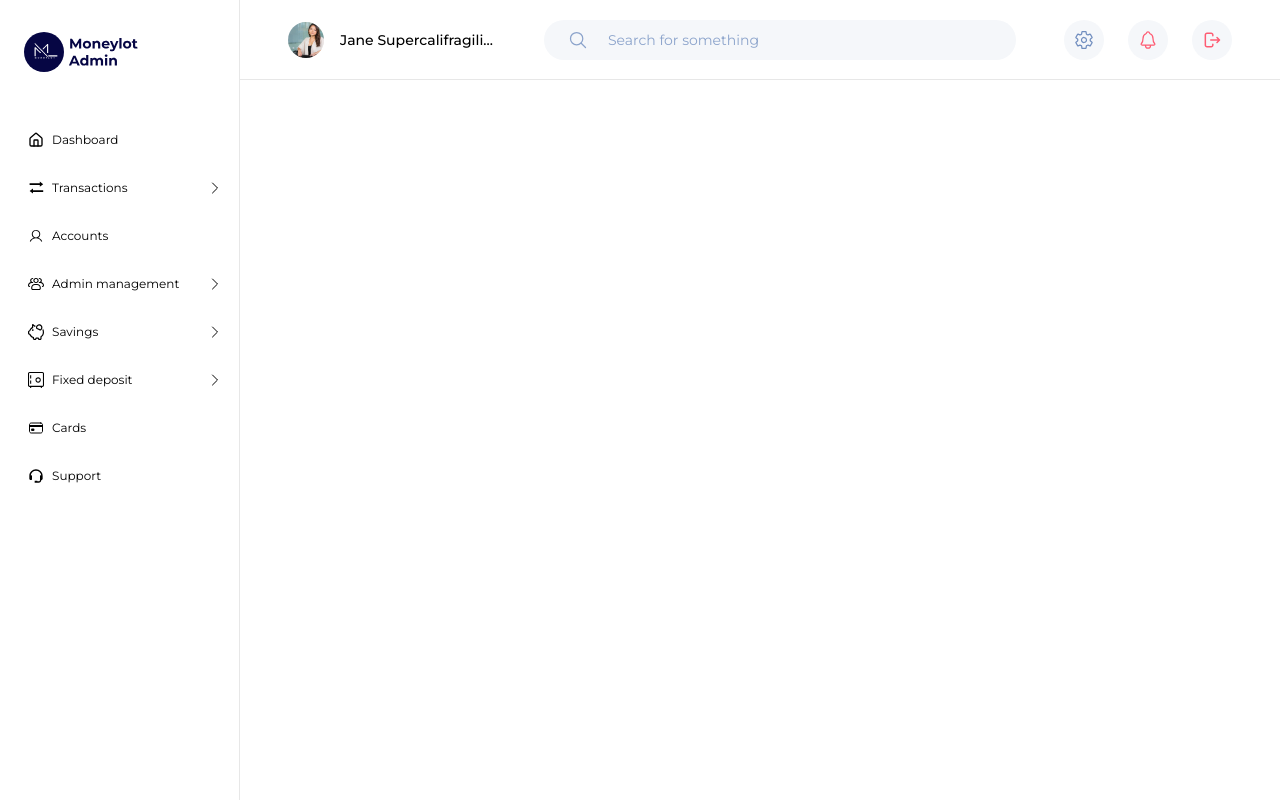
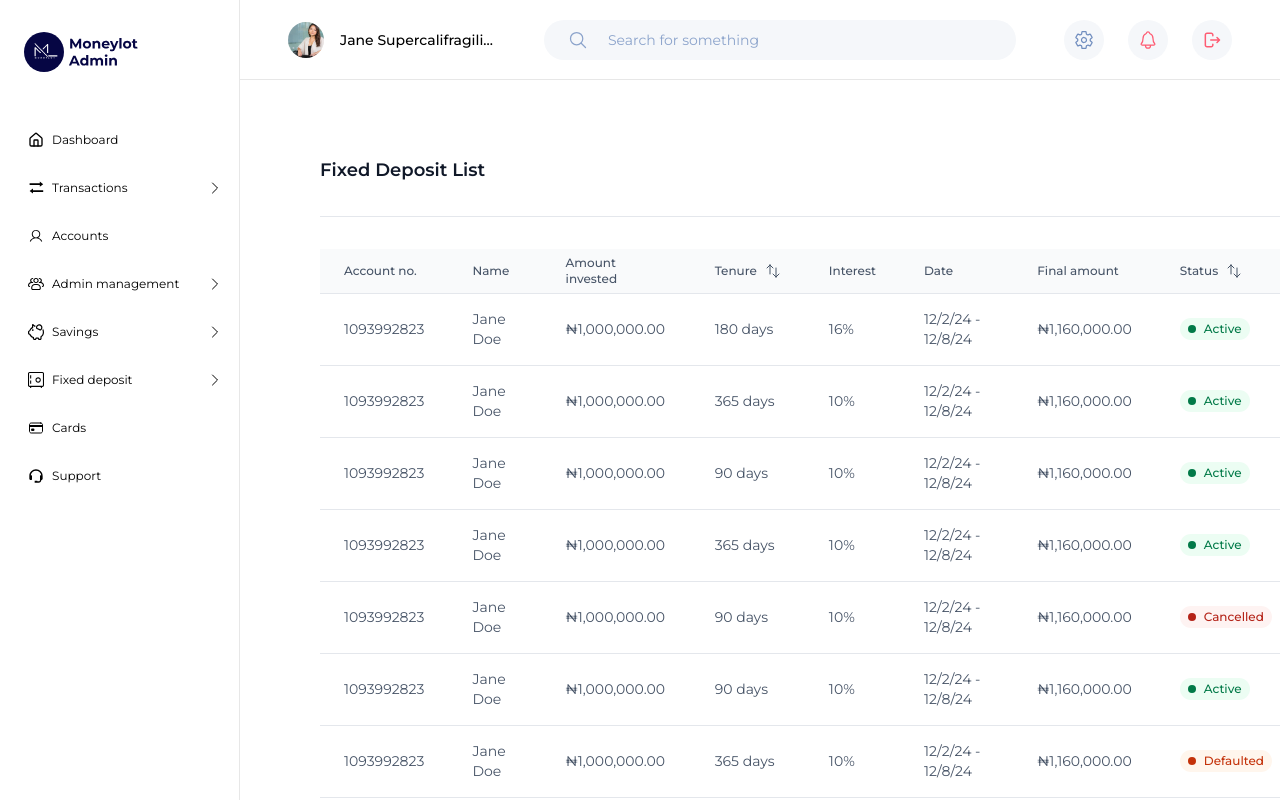
Before and after one commit to joshuaenahoro/moneylot-admin, a Next.js app: page /fixed-deposit-list in a window 1280 px wide. Shown: the top 802 px of the page. Built offline with nearby package versions, Linux system fonts and the light colour scheme.

Commit message:
setup fixed deposit list and item pages

```diff
--- /dev/null
+++ b/src/app/(dashboard)/fixed-deposit-list/[accountNum]/header.tsx
@@ -0,0 +1,17 @@
+import { BackButton } from '@/components/back-button';
+import { Button } from '@/components/button';
+
+export function Header() {
+  return (
+    <header className="mb-12">
+      <h1 className="sr-only">Fixed deposit</h1>
+      <div className="flex justify-between">
+        <BackButton />
+        <div className="flex items-center gap-2">
+          <Button variant="destructive">Liquidate deposit</Button>
+          <Button>Pay customer</Button>
+        </div>
+      </div>
+    </header>
+  );
+}
--- /dev/null
+++ b/src/app/(dashboard)/fixed-deposit-list/[accountNum]/meta.tsx
@@ -0,0 +1,64 @@
+import { Badge } from '@/components/badge';
+import { formatMoney } from '@/utils';
+
+export function Meta() {
+  return (
+    <section className="mb-8 border-b border-[#E4E7EC] pb-5">
+      <div className="mb-8 flex justify-end gap-12 text-xl text-blue-primary">
+        <div>
+          <span className="text-semibold">Deposit: </span>
+          <span className="font-bold">{formatMoney(10000000)}</span>
+        </div>
+        <div>
+          <span className="text-semibold">Interest gained: </span>
+          <span className="font-bold">{formatMoney(40000)}</span>
+        </div>
+      </div>
+
+      <Badge variant="green" hasBullet>
+        Active
+      </Badge>
+
+      <div className="h-4" />
+
+      <div className="flex justify-between">
+        <div className="flex flex-col-reverse gap-1">
+          <span className="text-xs text-[#9095A1]">Name </span>
+          <span className="font-semibold text-[#0B0E17]">Jane Doe</span>
+        </div>
+        <div className="flex flex-col-reverse gap-1">
+          <span className="text-xs text-[#9095A1]">Account number </span>
+          <span className="font-semibold text-[#0B0E17]">100023345</span>
+        </div>
+        <div className="flex flex-col-reverse gap-1">
+          <span className="text-xs text-[#9095A1]">Savings amount </span>
+          <span className="font-semibold text-[#0B0E17]">
+            {formatMoney(1000000)}
+          </span>
+        </div>
+        <div className="flex flex-col-reverse gap-1">
+          <span className="text-xs text-[#9095A1]">Tenure </span>
+          <span className="font-semibold text-[#0B0E17]">365 days</span>
+        </div>
+        <div className="flex flex-col-reverse gap-1">
+          <span className="text-xs text-[#9095A1]">Interest </span>
+          <span className="font-semibold text-[#0B0E17]">16%</span>
+        </div>
+        <div className="flex flex-col-reverse gap-1">
+          <span className="text-xs text-[#9095A1]">Potential interest </span>
+          <span className="font-semibold text-[#0B0E17]">
+            {formatMoney(10000)} (10%)
+          </span>
+        </div>
+        <div className="flex flex-col-reverse gap-1">
+          <span className="text-xs text-[#9095A1]">Start date </span>
+          <span className="font-semibold text-[#0B0E17]">12/2/24</span>
+        </div>
+        <div className="flex flex-col-reverse gap-1">
+          <span className="text-xs text-[#9095A1]">End date </span>
+          <span className="font-semibold text-[#0B0E17]">12/8/24</span>
+        </div>
+      </div>
+    </section>
+  );
+}
--- /dev/null
+++ b/src/app/(dashboard)/fixed-deposit-list/[accountNum]/page.tsx
@@ -0,0 +1,19 @@
+import { PageWrapper } from '@/components/page';
+import { SITE_NAME } from '@/constants';
+import { Metadata } from 'next';
+import { Header } from './header';
+import { Meta } from './meta';
+
+export const metadata: Metadata = {
+  title: `Fixed Deposit - ${SITE_NAME}`,
+  description: '',
+};
+
+export default function FixedDepositPage() {
+  return (
+    <PageWrapper>
+      <Header />
+      <Meta />
+    </PageWrapper>
+  );
+}
--- /dev/null
+++ b/src/app/(dashboard)/fixed-deposit-list/columns.tsx
@@ -0,0 +1,129 @@
+'use client';
+
+import { Badge, BadgeProps } from '@/components/badge';
+import { Icon } from '@/components/icon';
+import { formatMoney } from '@/utils';
+import { ColumnDef } from '@tanstack/react-table';
+import { useRouter } from 'next/navigation';
+
+export type DepositList = {
+  accountNum: number;
+  name: string;
+  amountInvested: number;
+  tenure: number;
+  interest: number;
+  date: string;
+  finalAmount: number;
+  status: 'Active' | 'Cancelled' | 'Defaulted';
+};
+
+export const columns: ColumnDef<DepositList>[] = [
+  {
+    accessorKey: 'accountNum',
+    header: 'Account no.',
+    cell: ({ row }) => (
+      <div className="text-[#475467]">{row.getValue('accountNum')}</div>
+    ),
+  },
+  {
+    accessorKey: 'name',
+    header: 'Name',
+    cell: ({ row }) => (
+      <div className="text-[#475467]">{row.getValue('name')}</div>
+    ),
+  },
+  {
+    accessorKey: 'amountInvested',
+    header: 'Amount invested',
+    cell: ({ row }) => (
+      <div className="text-[#475467]">
+        {formatMoney(row.getValue('amountInvested'))}
+      </div>
+    ),
+  },
+  {
+    accessorKey: 'tenure',
+    header: ({ column }) => {
+      return (
+        <button
+          className="flex gap-2 text-left"
+          onClick={() => column.toggleSorting(column.getIsSorted() === 'asc')}
+        >
+          Tenure
+          <Icon name="arrows-up-down" className="h-4 w-4" />
+        </button>
+      );
+    },
+    cell: ({ row }) => (
+      <div className="text-[#475467]">{row.getValue('tenure')} days</div>
+    ),
+  },
+  {
+    accessorKey: 'interest',
+    header: 'Interest',
+    cell: ({ row }) => (
+      <div className="text-[#475467]">{`${row.getValue('interest')}%`}</div>
+    ),
+  },
+  {
+    accessorKey: 'date',
+    header: 'Date',
+    cell: ({ row }) => (
+      <div className="text-[#475467]">{row.getValue('date')}</div>
+    ),
+  },
+  {
+    accessorKey: 'finalAmount',
+    header: 'Final amount',
+    cell: ({ row }) => (
+      <div className="text-[#475467]">
+        {formatMoney(row.getValue('finalAmount'))}
+      </div>
+    ),
+  },
+  {
+    accessorKey: 'status',
+    header: ({ column }) => {
+      return (
+        <button
+          className="flex gap-2 text-left"
+          onClick={() => column.toggleSorting(column.getIsSorted() === 'asc')}
+        >
+          Status
+          <Icon name="arrows-up-down" className="h-4 w-4" />
+        </button>
+      );
+    },
+    cell: ({ row }) => {
+      let variant = 'default' as BadgeProps['variant'];
+      switch (row.getValue('status')) {
+        case 'Active':
+          variant = 'green';
+          break;
+        case 'Cancelled':
+          variant = 'red';
+          break;
+        case 'Defaulted':
+          variant = 'orange';
+          break;
+      }
+      return (
+        <Badge variant={variant} hasBullet>
+          {row.getValue('status')}
+        </Badge>
+      );
+    },
+  },
+  {
+    id: 'action',
+    cell: () => {
+      const router = useRouter();
+      return (
+        <button onClick={() => router.push('/fixed-deposit-list/1093992823')}>
+          <span className="sr-only">Deposit details</span>
+          <Icon name="chevron-right" className="h-4 w-4" />
+        </button>
+      );
+    },
+  },
+];
--- a/src/app/(dashboard)/fixed-deposit-list/page.tsx
+++ b/src/app/(dashboard)/fixed-deposit-list/page.tsx
@@ -1,15 +1,156 @@
+import { DataTable } from '@/components/data-table';
+import { PageHeader, PageWrapper } from '@/components/page';
 import { SITE_NAME } from '@/constants';
 import { Metadata } from 'next';
+import { columns, DepositList } from './columns';
 
 export const metadata: Metadata = {
   title: `Fixed Deposit List - ${SITE_NAME}`,
   description: '',
 };
 
-export default function FixedDepositListPage() {
+async function getData(): Promise<DepositList[]> {
+  return [
+    {
+      accountNum: 1093992823,
+      name: 'Jane Doe',
+      amountInvested: 1000000,
+      tenure: 180,
+      interest: 16,
+      date: '12/2/24 - 12/8/24',
+      finalAmount: 1160000,
+      status: 'Active',
+    },
+    {
+      accountNum: 1093992823,
+      name: 'Jane Doe',
+      amountInvested: 1000000,
+      tenure: 365,
+      interest: 10,
+      date: '12/2/24 - 12/8/24',
+      finalAmount: 1160000,
+      status: 'Active',
+    },
+    {
+      accountNum: 1093992823,
+      name: 'Jane Doe',
+      amountInvested: 1000000,
+      tenure: 90,
+      interest: 10,
+      date: '12/2/24 - 12/8/24',
+      finalAmount: 1160000,
+      status: 'Active',
+    },
+    {
+      accountNum: 1093992823,
+      name: 'Jane Doe',
+      amountInvested: 1000000,
+      tenure: 365,
+      interest: 10,
+      date: '12/2/24 - 12/8/24',
+      finalAmount: 1160000,
+      status: 'Active',
+    },
+    {
+      accountNum: 1093992823,
+      name: 'Jane Doe',
+      amountInvested: 1000000,
+      tenure: 90,
+      interest: 10,
+      date: '12/2/24 - 12/8/24',
+      finalAmount: 1160000,
+      status: 'Cancelled',
+    },
+    {
+      accountNum: 1093992823,
+      name: 'Jane Doe',
+      amountInvested: 1000000,
+      tenure: 90,
+      interest: 10,
+      date: '12/2/24 - 12/8/24',
+      finalAmount: 1160000,
+      status: 'Active',
+    },
+    {
+      accountNum: 1093992823,
+      name: 'Jane Doe',
+      amountInvested: 1000000,
+      tenure: 365,
+      interest: 10,
+      date: '12/2/24 - 12/8/24',
+      finalAmount: 1160000,
+      status: 'Defaulted',
+    },
+    {
+      accountNum: 1093992823,
+      name: 'Jane Doe',
+      amountInvested: 1000000,
+      tenure: 90,
+      interest: 10,
+      date: '12/2/24 - 12/8/24',
+      finalAmount: 1160000,
+      status: 'Defaulted',
+    },
+    {
+      accountNum: 1093992823,
+      name: 'Jane Doe',
+      amountInvested: 1000000,
+      tenure: 90,
+      interest: 10,
+      date: '12/2/24 - 12/8/24',
+      finalAmount: 1160000,
+      status: 'Active',
+    },
+    {
+      accountNum: 1093992823,
+      name: 'Jane Doe',
+      amountInvested: 1000000,
+      tenure: 365,
+      interest: 10,
+      date: '12/2/24 - 12/8/24',
+      finalAmount: 1160000,
+      status: 'Active',
+    },
+    {
+      accountNum: 1093992823,
+      name: 'Jane Doe',
+      amountInvested: 1000000,
+      tenure: 365,
+      interest: 10,
+      date: '12/2/24 - 12/8/24',
+      finalAmount: 1160000,
+      status: 'Active',
+    },
+    {
+      accountNum: 1093992823,
+      name: 'Jane Doe',
+      amountInvested: 1000000,
+      tenure: 180,
+      interest: 10,
+      date: '12/2/24 - 12/8/24',
+      finalAmount: 1160000,
+      status: 'Cancelled',
+    },
+    {
+      accountNum: 1093992823,
+      name: 'Jane Doe',
+      amountInvested: 1000000,
+      tenure: 180,
+      interest: 10,
+      date: '12/2/24 - 12/8/24',
+      finalAmount: 1160000,
+      status: 'Active',
+    },
+  ];
+}
+
+export default async function FixedDepositListPage() {
+  const data = await getData();
+
   return (
-    <div>
-      <h1 className="sr-only">Fixed Deposit List</h1>
-    </div>
+    <PageWrapper>
+      <PageHeader heading="Fixed Deposit List" variant="secondary" />
+      <DataTable columns={columns} data={data} />
+    </PageWrapper>
   );
 }
```
